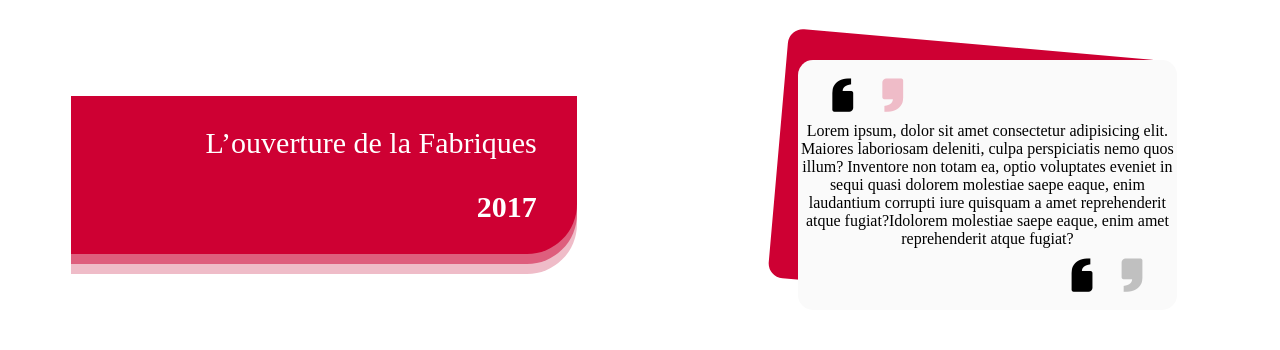
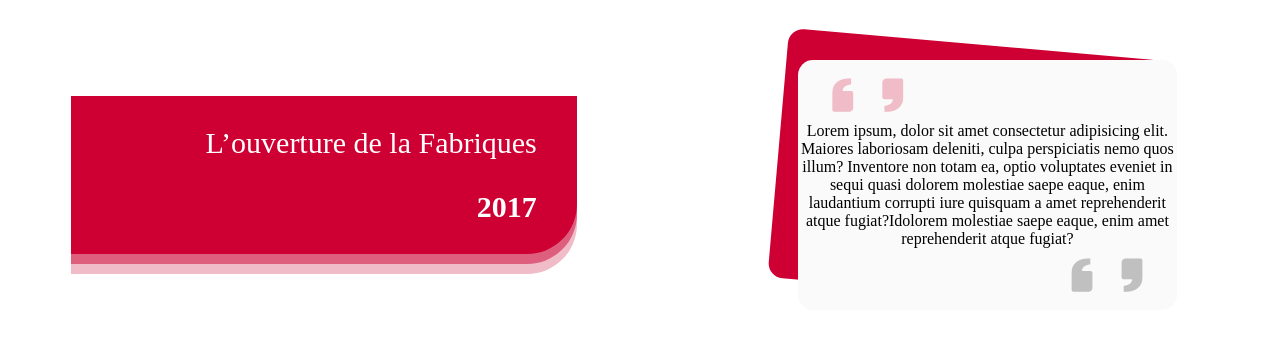
Before and after one commit to AssaBaradji/integration-maquette-simplon, a plain HTML site: page index.html in a window 1280 px wide. Shown: the part 184-534 px from the top of the page. Drawn offline with nearby package versions, Linux system fonts and the light colour scheme.

Commit message:
moddification-apportée

```diff
--- a/index.html
+++ b/index.html
@@ -45,7 +45,7 @@
                         <div class="ombre"></div>
                         <div class="para">
                             <div class="quote1">
-                                <i id="bx" class='bx bxs-quote-single-left'></i>
+                                <i id="bx" class='bx bxs-quote-single-left'  style='color:#efbcc8'></i>
                                 <i id="bz" class='bx bxs-quote-single-right' style='color:#efbcc8'></i>
                             </div>
 
@@ -60,7 +60,7 @@
                             enim amet reprehenderit atque fugiat?
                         </p>
                             <div class="quote2">
-                                <i id="bx" class='bx bxs-quote-single-left'></i>
+                                <i id="bx" class='bx bxs-quote-single-left' style='color:#c0c0c0'></i>
                                 <i id="bz" class='bx bxs-quote-single-right' style='color:#c0c0c0'></i>
                             </div>
                         </div>
@@ -173,9 +173,8 @@
                     <button type="submit">voir plus</button>
                 </div>
                 <div class="gauche3">
-                    <!-- <div class="font-fa"> -->
-                        <i class='bx bxs-left-arrow' style='color:#ce0033'  ></i>
-                    <!-- </div> -->
+
+                        <i class='bx bxs-left-arrow' style='color:#ce0033'></i>
                         <div class="respect">
                             <div class="number">01</div>
                             <div class="">
```
